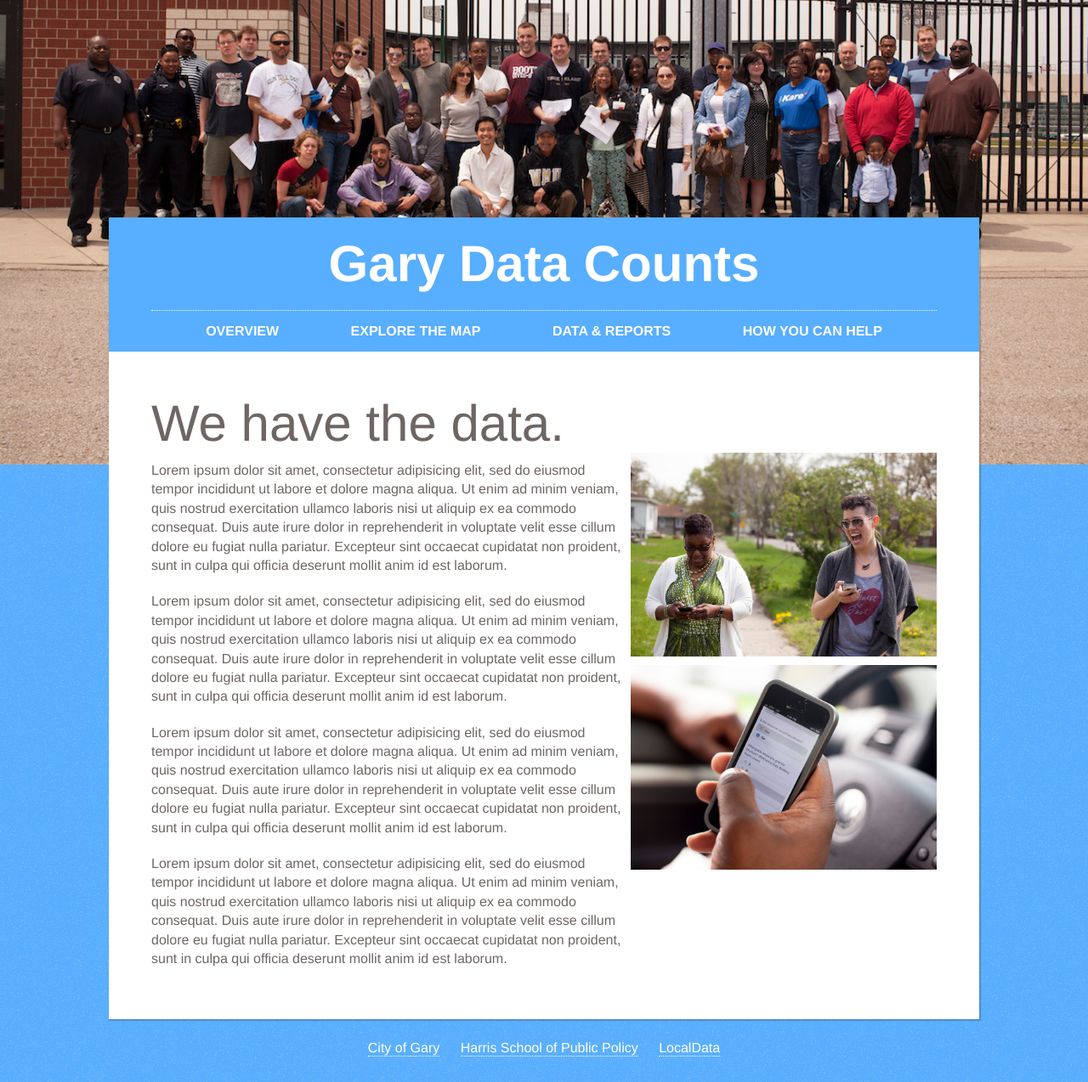
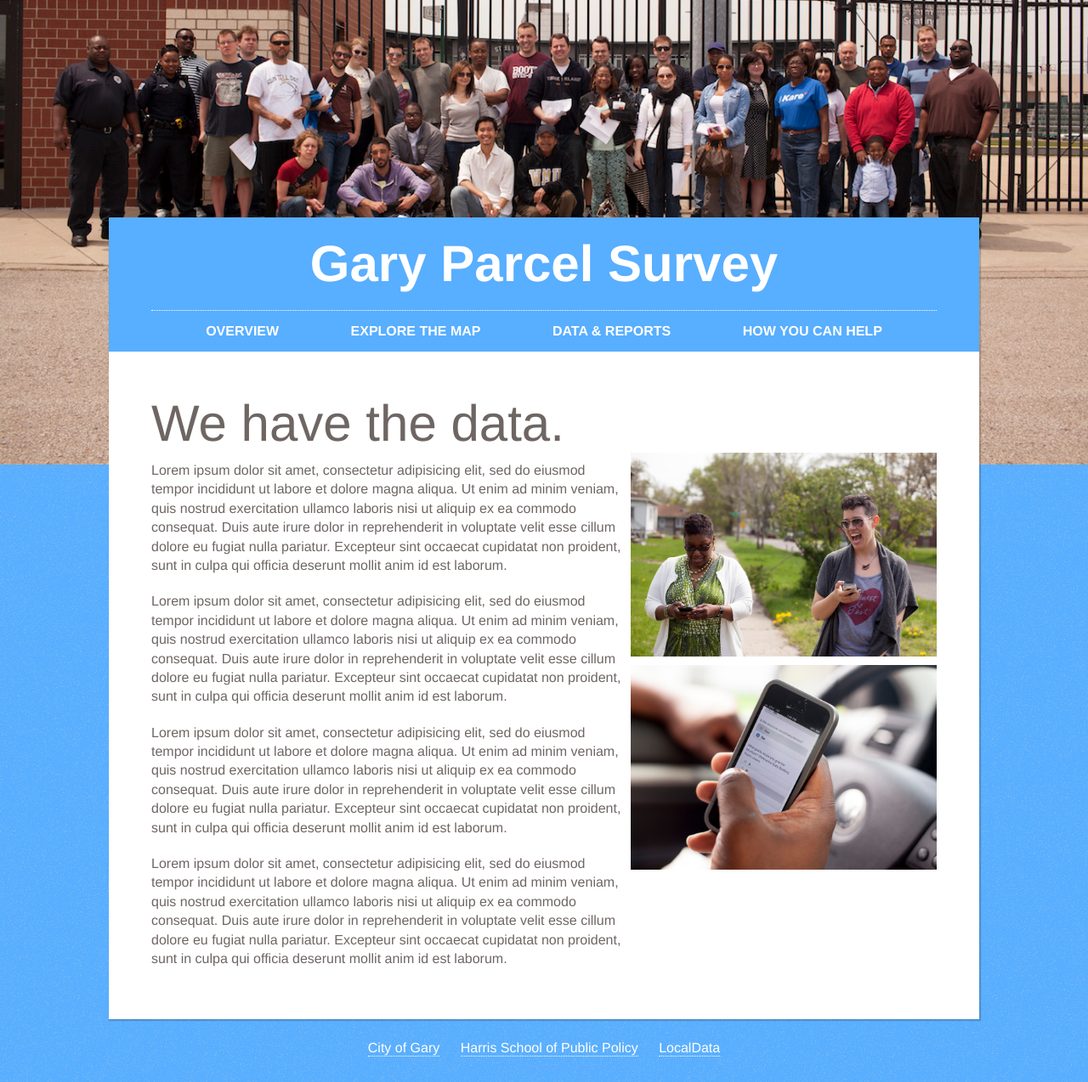
Before and after one commit to isabella232/gary, a Jekyll site: the page built from index.html, in a window 1280 px wide. Shown: the whole page at 85% size. Built offline with Jekyll 4.4.1, drawn with Linux system fonts in a browser that asks for light colours; nearby versions of some CDN libraries; some web fonts are replaced; Markdown is read by kramdown in place of the engine named in the settings.

Commit message:
Change title to gary parcel survey

```diff
--- a/_layouts/default.html
+++ b/_layouts/default.html
@@ -40,7 +40,7 @@ title: 'Gary Data - Data from the Gary Parcel Survey'
     <div class="out">
       <div class="header">
         <h1>
-        Gary Data Counts
+          Gary Parcel Survey
         <!-- <img src="{{site.baseurl}}/img/garydata.png" height="75" alt="">-->
         </h1>
         <ul id="nav">
```
